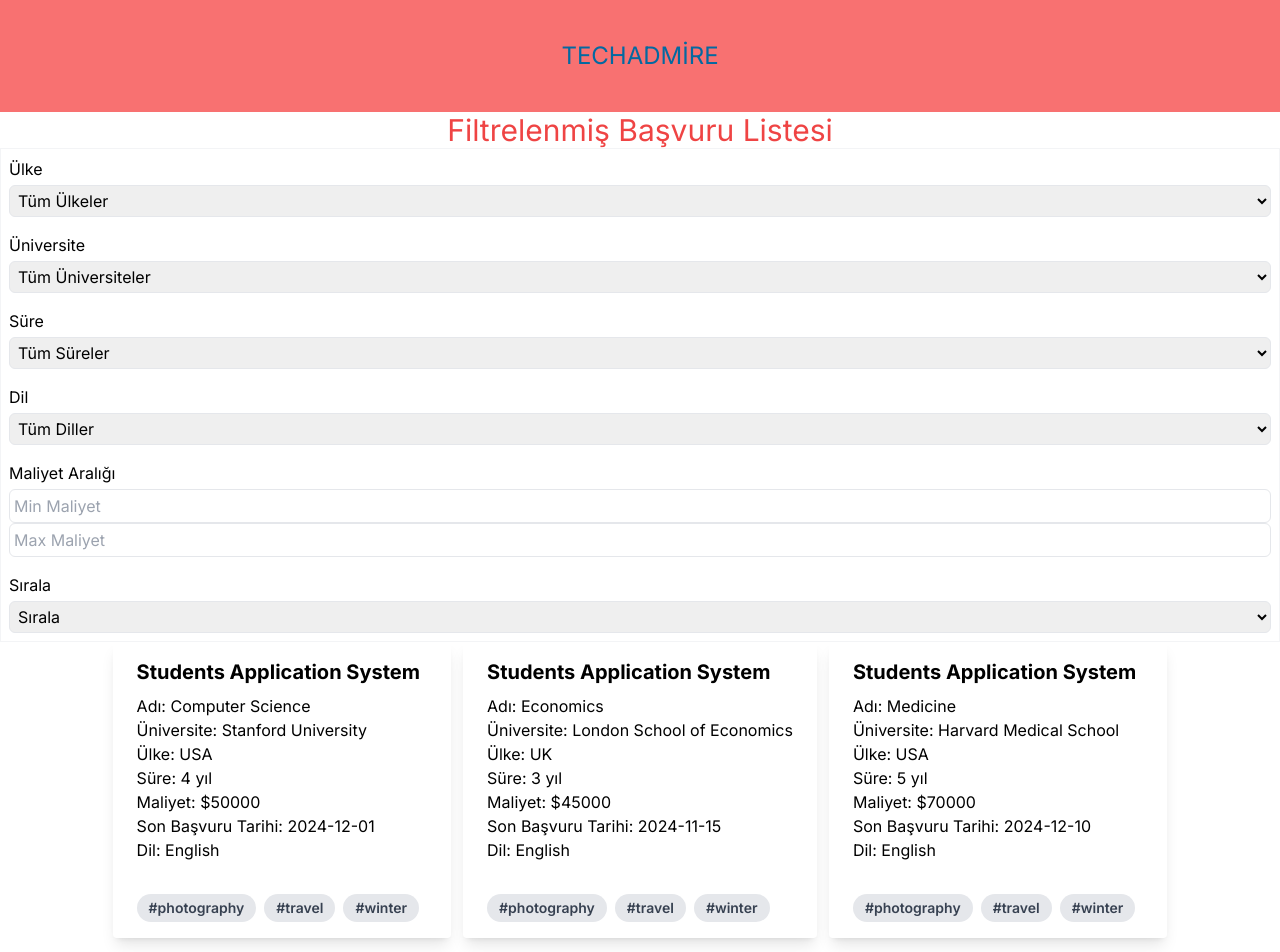
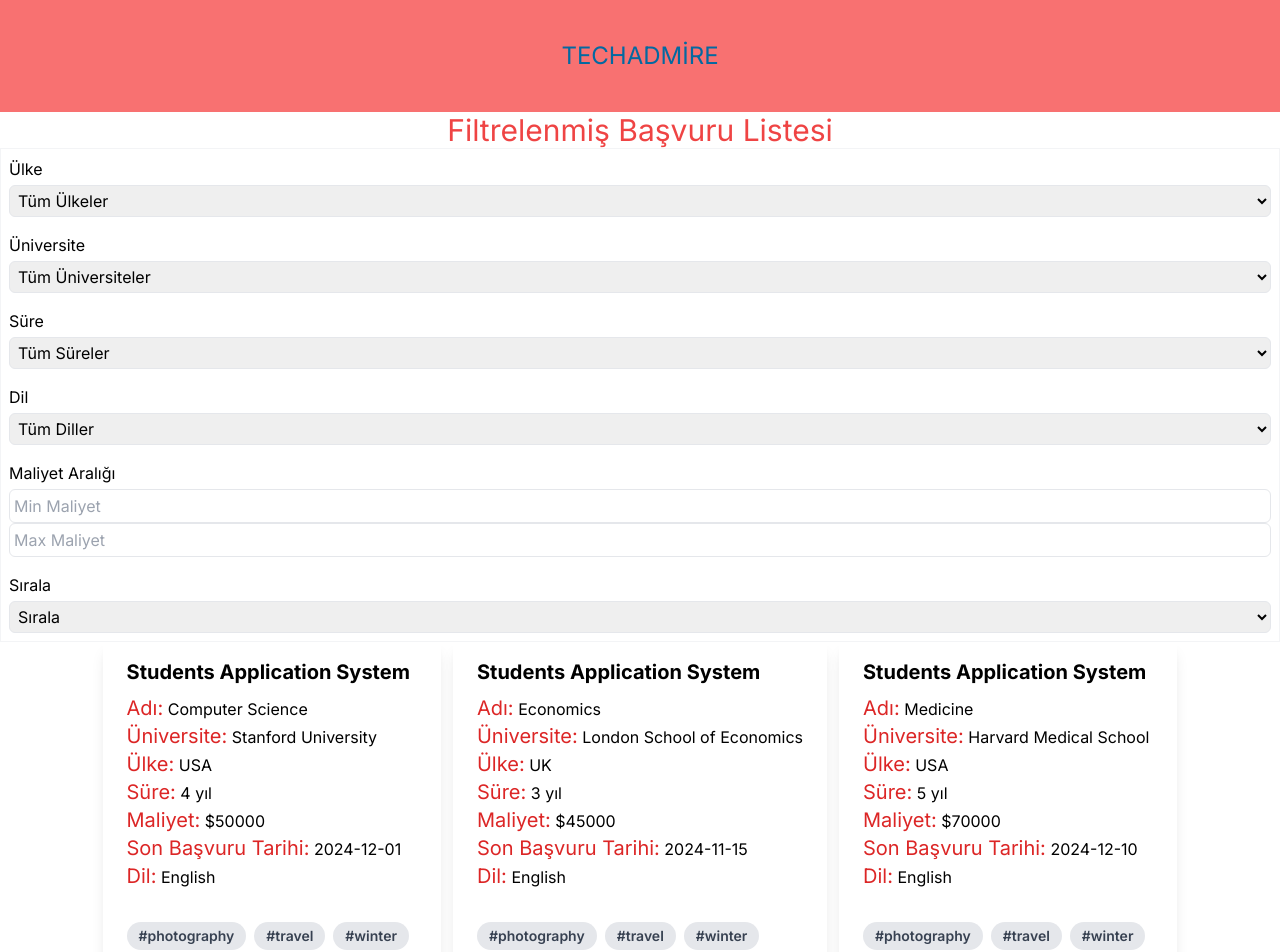
Before and after one commit to ozkan4186/TechAdmire_Case, a Next.js app: page / in a window 1280 px wide. Shown: the top 952 px of the page. Built offline with nearby package versions, Linux system fonts and the light colour scheme.

Commit message:
color added

```diff
--- a/components/Home/page.jsx
+++ b/components/Home/page.jsx
@@ -193,13 +193,43 @@ const Home = () => {
               </div>
               <p className="text-gray-700 text-base" />
 
-              <p>Adı: {application.name}</p>
-              <p>Üniversite: {application.university}</p>
-              <p>Ülke: {application.country}</p>
-              <p>Süre: {application.duration} yıl</p>
-              <p>Maliyet: ${application.cost}</p>
-              <p>Son Başvuru Tarihi: {application.deadline}</p>
-              <p>Dil: {application.language}</p>
+              <p>
+                {" "}
+                <span className="text-xl text-red-600 ">Adı:</span>{" "}
+                {application.name}
+              </p>
+              <p>
+                {" "}
+                <span className="text-xl text-red-600 ">Üniversite:</span>{" "}
+                {application.university}
+              </p>
+              <p>
+                {" "}
+                <span className="text-xl text-red-600 ">Ülke:</span>{" "}
+                {application.country}
+              </p>
+              <p>
+                {" "}
+                <span className="text-xl text-red-600 ">Süre:</span>{" "}
+                {application.duration} yıl
+              </p>
+              <p>
+                {" "}
+                <span className="text-xl text-red-600 ">Maliyet:</span> $
+                {application.cost}
+              </p>
+              <p>
+                {" "}
+                <span className="text-xl text-red-600 ">
+                  Son Başvuru Tarihi:
+                </span>{" "}
+                {application.deadline}
+              </p>
+              <p>
+                {" "}
+                <span className="text-xl text-red-600 ">Dil:</span>{" "}
+                {application.language}
+              </p>
             </div>
             <div className="px-6 pt-4 pb-2">
               <span className="inline-block bg-gray-200 rounded-full px-3 py-1 text-sm font-semibold text-gray-700 mr-2 mb-2">
```
